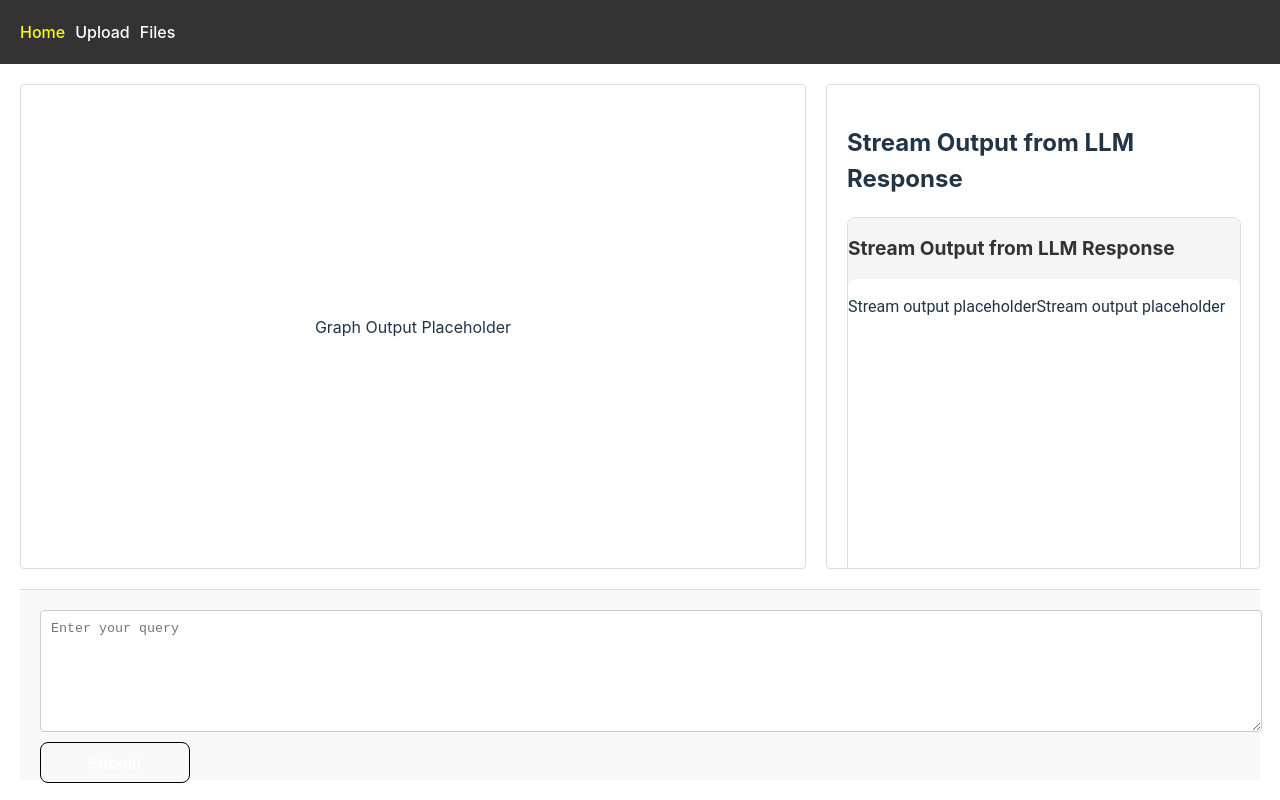
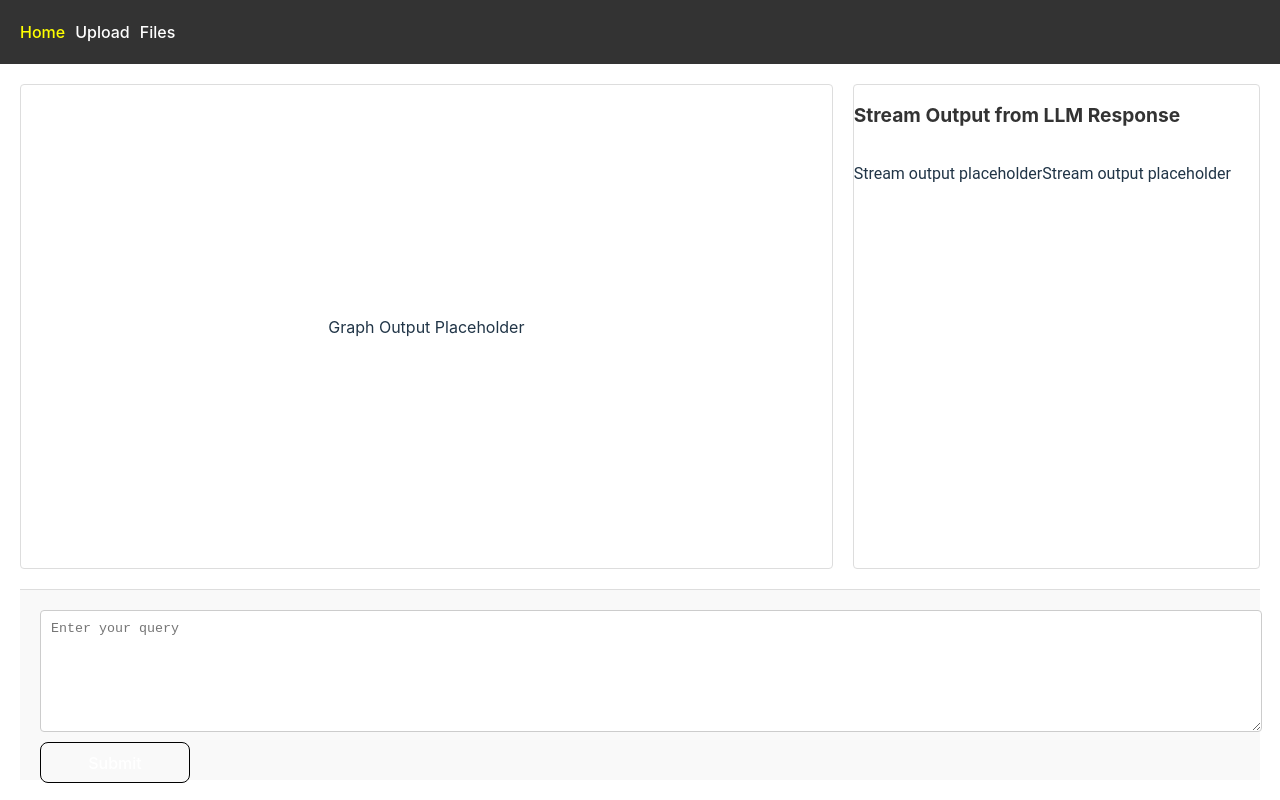
Before and after one commit to BriScanlon/rag-test, a React (Vite) app in the folder rag-frontend/: page / in a window 1280 px wide. Built offline with nearby package versions, Linux system fonts and the light colour scheme; no server answers.

Commit message:
Upadted styling and README

```diff
--- a/rag-frontend/src/App.css
+++ b/rag-frontend/src/App.css
@@ -48,7 +48,6 @@
 /* Stream Output: Smaller portion of the row */
 .stream-output {
   flex: 1; /* Smaller portion */
-  padding: 20px;
   border: 1px solid #ddd;
   border-radius: 4px;
   overflow: auto; /* Allow scrolling for text output */
--- a/rag-frontend/src/App.jsx
+++ b/rag-frontend/src/App.jsx
@@ -208,7 +208,6 @@ function App() {
 
                     {/* Stream Output */}
                     <div className="stream-output">
-                      <h2>Stream Output from LLM Response</h2>
                       <TextOutput data={state.result ? JSON.stringify(state.result) : "Stream output placeholder"} />
                     </div>
                   </div>
--- a/rag-frontend/src/components/TextOutput/TextOutput.css
+++ b/rag-frontend/src/components/TextOutput/TextOutput.css
@@ -1,8 +1,4 @@
 .text-output-container {
-    background-color: #f5f5f5;
-    border: 1px solid #ddd;
-    border-radius: 8px;
-    margin-top: 20px;
     flex-grow: 1;
     overflow-y: auto;
     width: 100%;
```
Also changed, not shown: rag-frontend/src/components/Table/Table.jsx (+8 -0 lines), 1 other file (tests, documents, lock files or other folders).
